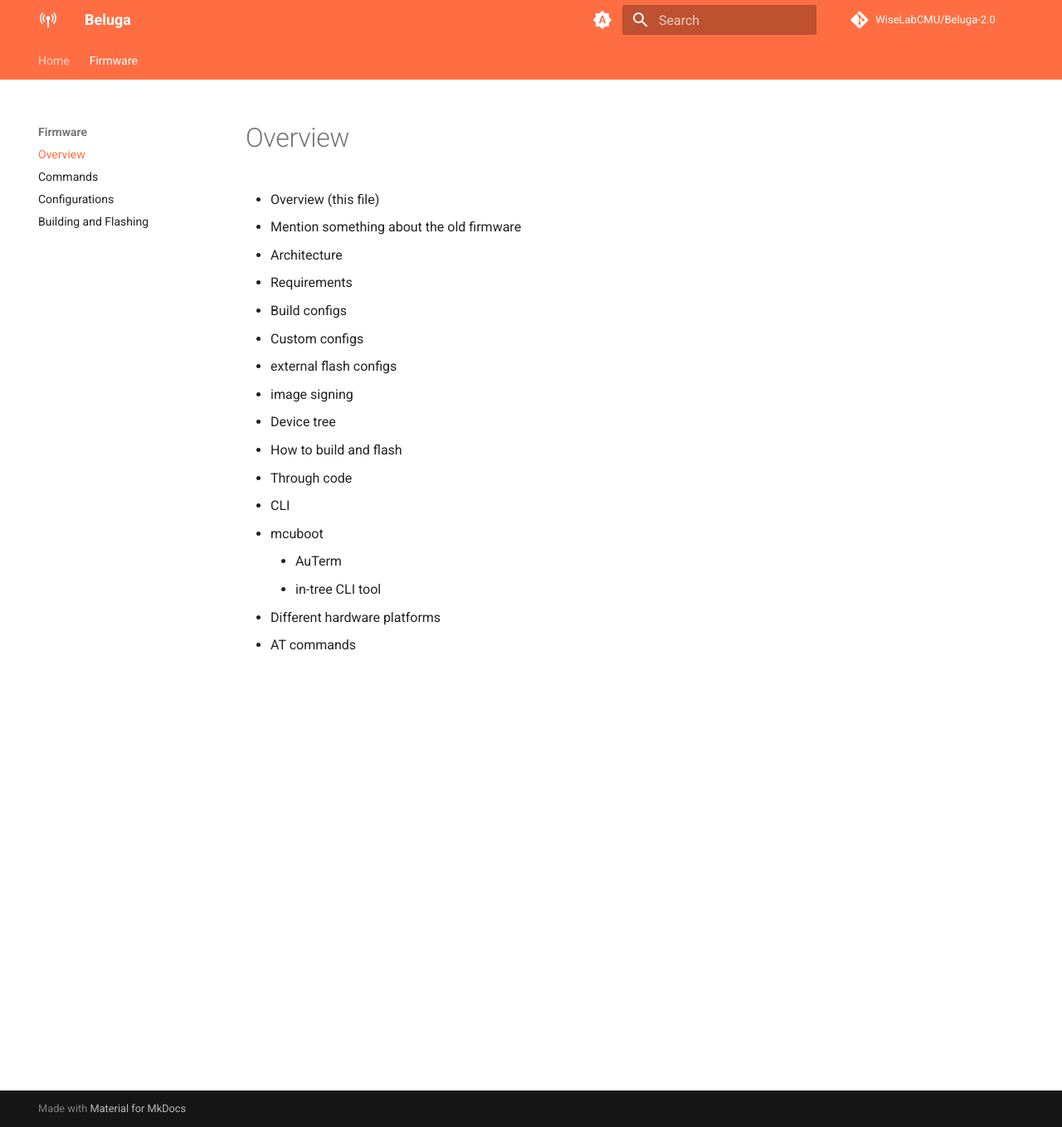
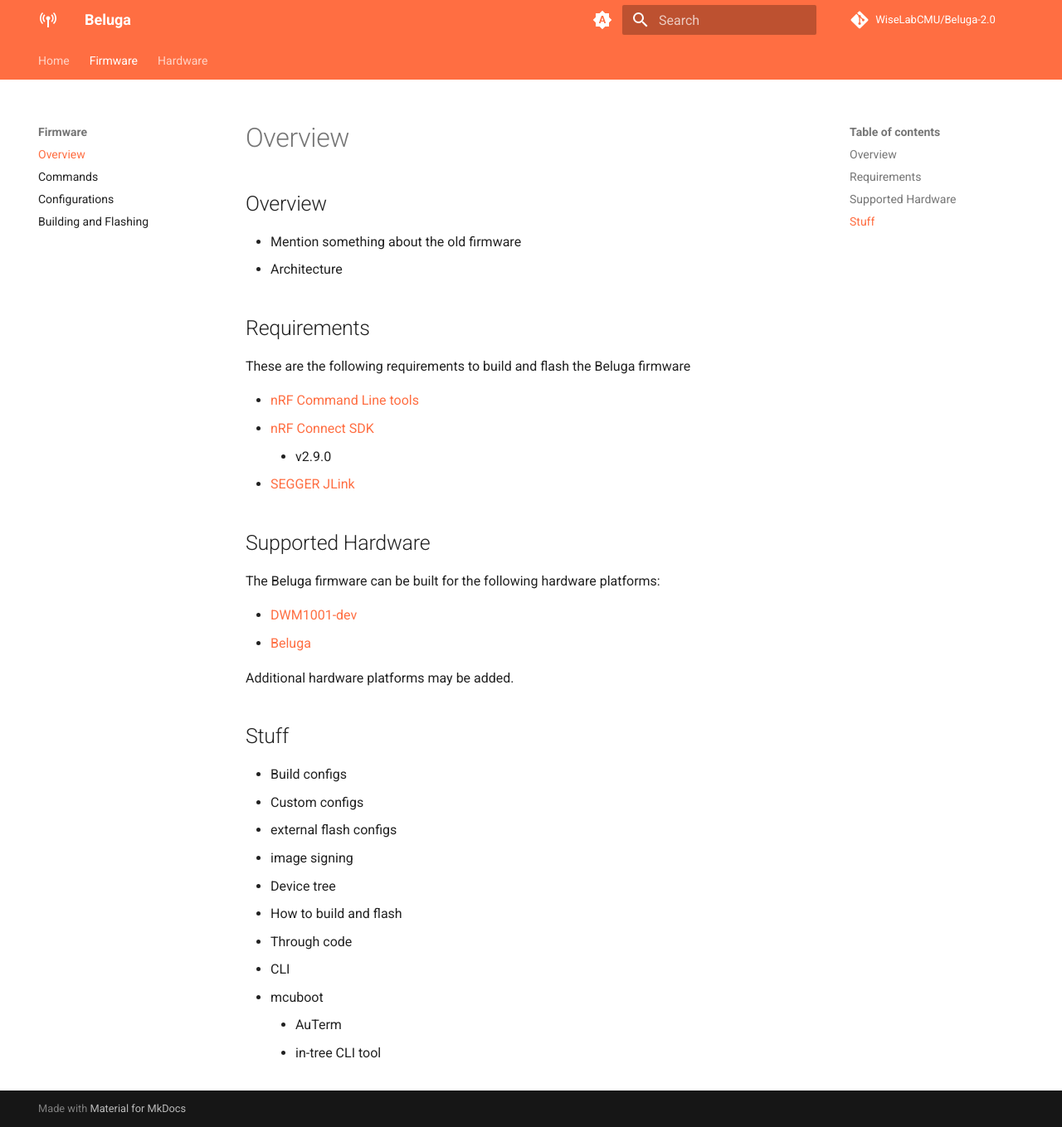
Before and after one commit to WiseLabCMU/Beluga-2.0, an MkDocs documentation site: the page built from docs/firmware/index.md, in a window 1280 px wide and 1359 px high. Shown: the whole window at 83% size. Built offline with MkDocs 1.6.1 and Material for MkDocs 9.7.7, drawn with Linux system fonts in a browser that asks for light colours; some web fonts are replaced; comment, search, counter and statistics services are not loaded.

Commit message:
Update docs

```diff
--- a/docs/firmware/index.md
+++ b/docs/firmware/index.md
@@ -1,11 +1,24 @@
-- Overview (this file)
-  - Mention something about the old firmware
-  - Architecture
-- Requirements
+## Overview
+- Mention something about the old firmware
+- Architecture
 
+## Requirements
+These are the following requirements to build and flash the Beluga firmware
 
+- [nRF Command Line tools](https://www.nordicsemi.com/Products/Development-tools/nRF-Command-Line-Tools/Download){target="+blank"}
+- [nRF Connect SDK](https://docs.nordicsemi.com/bundle/ncs-latest/page/nrf/installation/install_ncs.html){target="+blank"}
+    - v2.9.0
+- [SEGGER JLink](https://www.segger.com/downloads/jlink){target="+blank"}
 
+## Supported Hardware
+The Beluga firmware can be built for the following hardware platforms:
 
+- [DWM1001-dev](https://www.qorvo.com/products/p/DWM1001-DEV){target="_blank"}
+- [Beluga](../hardware/index.md)
+
+Additional hardware platforms may be added.
+
+## Stuff
 - Build configs
   - Custom configs
   - external flash configs
@@ -17,5 +30,3 @@
   - mcuboot
     - AuTerm
     - in-tree CLI tool
-  - Different hardware platforms
-- AT commands
--- a/mkdocs.yml
+++ b/mkdocs.yml
@@ -8,6 +8,8 @@ nav:
       - Commands: firmware/commands.md
       - Configurations: firmware/configs.md
       - Building and Flashing: firmware/buildnflash.md
+  - Hardware:
+      - Overview: hardware/index.md
 
 extra_css:
 - stylesheets/extra.css
```
Also changed, not shown: docs/firmware/buildnflash.md (+21 -0 lines), docs/firmware/configs.md (+23 -0 lines).
